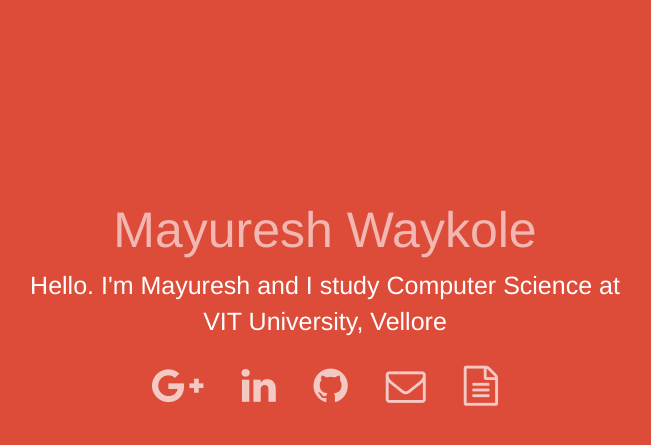
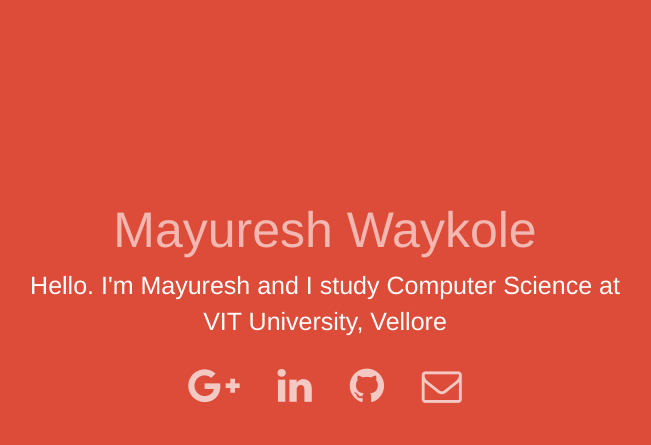
Before and after one commit to mayureshnw/Mnw2212.github.io, a plain HTML site: page index.html in a window 1280 px wide. Shown: the part 17-462 px from the top of the page, without its empty margins (315-966 px from the left). Drawn offline with nearby package versions, Linux system fonts and the light colour scheme.

Commit message:
removed resume - until updated

```diff
--- a/index.html
+++ b/index.html
@@ -31,9 +31,6 @@
       <a href="mailto:mayuresh2212@gmail.com" role="button" target="_blank" class="mail">
         <i class="fa fa-envelope-o fa-2x"></i>
       </a>
-      <a href="Mayuresh-Resume.pdf" role="button" target="_blank" class="resume">
-        <i class="fa fa-file-text-o"></i>
-      </a>
     </div>
     </div>
 </div>
```
